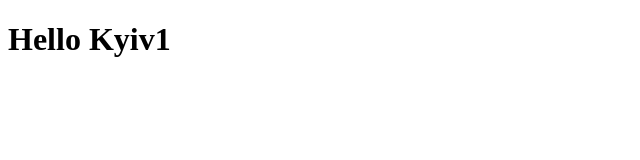
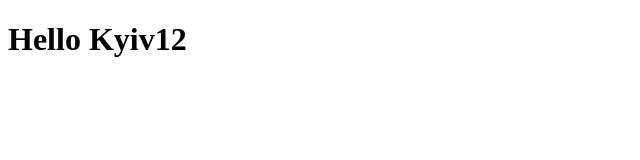
Before and after one commit to mysterious25/lesson_3, a plain HTML site: page index.html in a window 1280 px wide. Shown: the full height of the page, 0-640 px from the left. Drawn offline with Linux system fonts and the light colour scheme.

Commit message:
ккк
кк

```diff
--- a/index.html
+++ b/index.html
@@ -5,6 +5,6 @@
     <title>Title</title>
 </head>
 <body>
-    <h1>Hello Kyiv1</h1>
+    <h1>Hello Kyiv12</h1>
 </body>
 </html>
```
